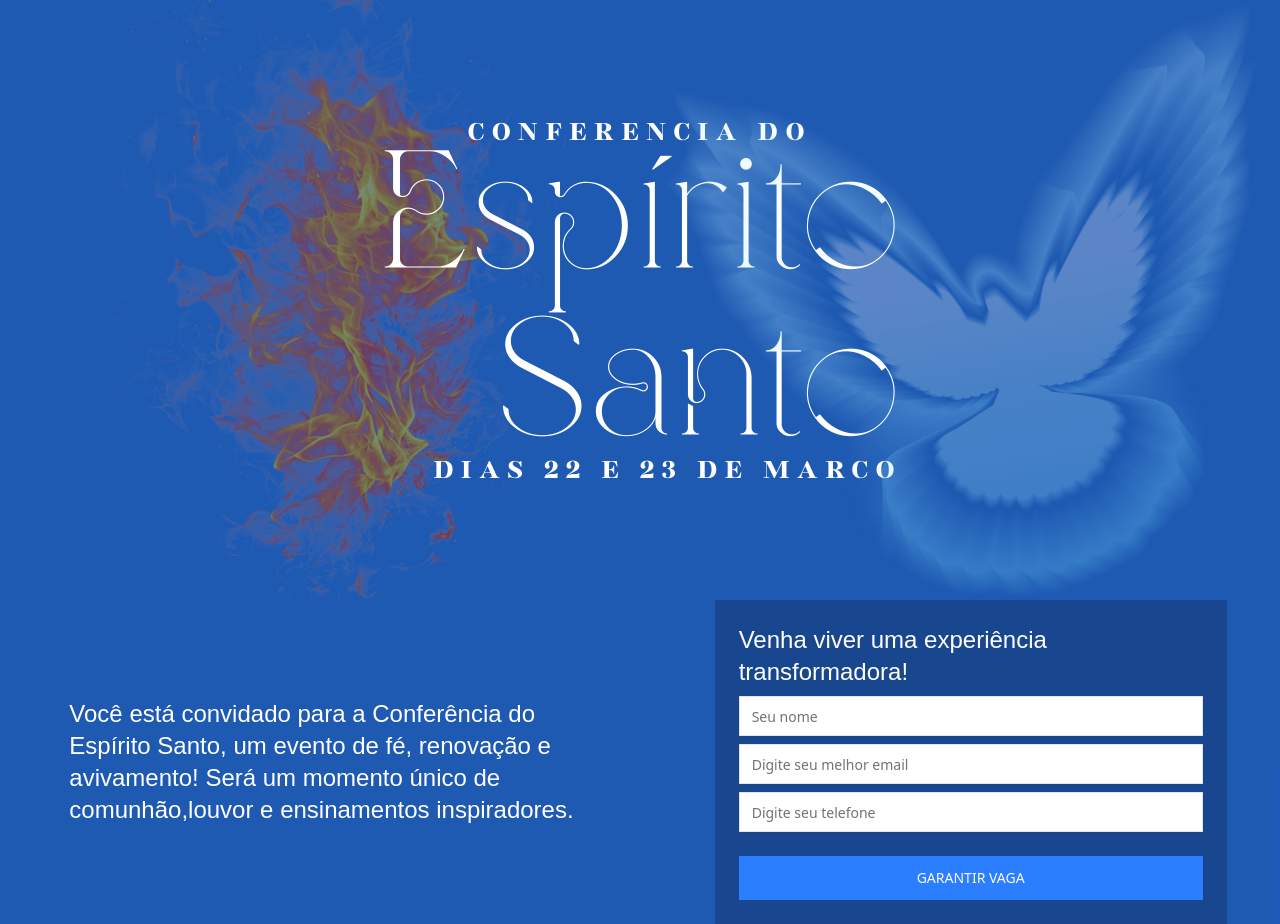
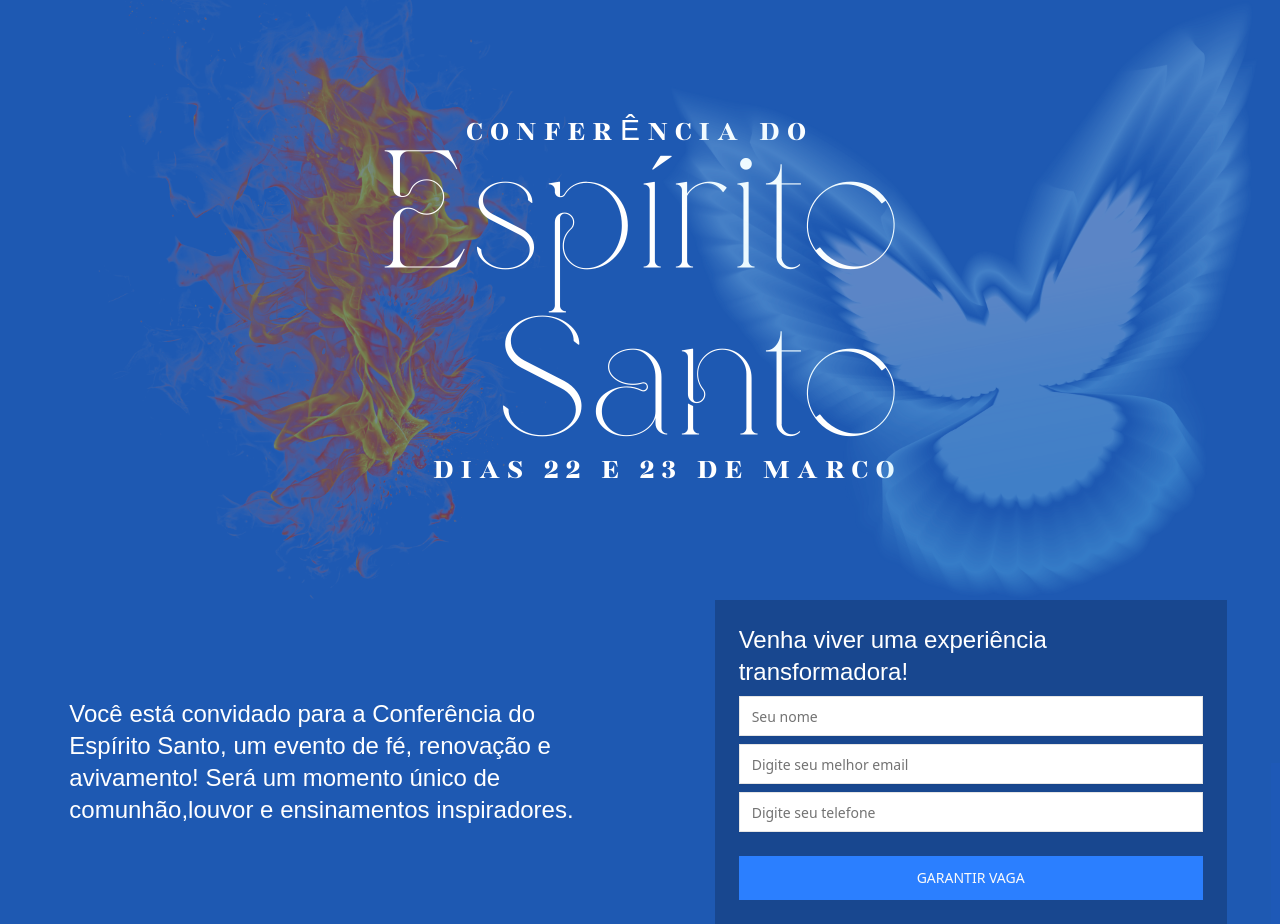
Before and after one commit to igreja-riodevida/site, a Next.js app: page / in a window 1280 px wide. Built offline with nearby package versions, Linux system fonts and the light colour scheme; no server answers; a web font is replaced by a local one.

Commit message:
fix(web-home): correct typo and image positioning

```diff
--- a/src/app/page.tsx
+++ b/src/app/page.tsx
@@ -10,13 +10,13 @@ export default function Home() {
             src="/images/fire.png"
             alt="fire"
             fill
-            className="object-cover object-right opacity-60"
+            className="object-cover object-right-bottom opacity-60"
           />
         </div>
         <div className="absolute inset-0 flex flex-col items-center justify-center gap-8 bg-black/30 px-4">
           <div className="flex flex-col items-center">
             <p className="-mb-[1rem] font-binggo text-3xl uppercase tracking-[.5rem]">
-              Conferencia do
+              Conferência do
             </p>
             <h1 className="flex flex-col font-medium font-sirenik text-9xl lg:text-[167px]">
               <span>Espírito</span>
```
